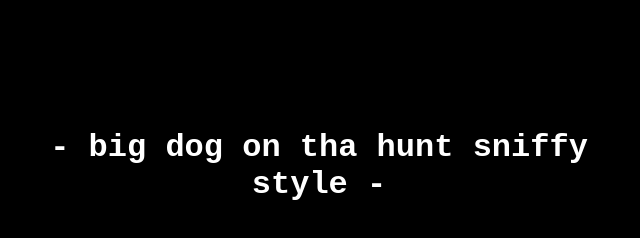
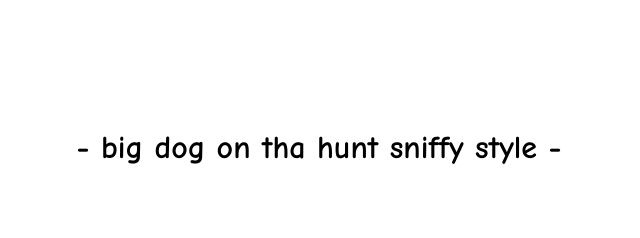
Before and after one commit to vaguecity/vaguecity.github.io, a plain HTML site: page index.html in a window 1280 px wide. Shown: the whole page, without its empty margins (321-961 px from the left). Drawn offline with Linux system fonts and the light colour scheme.

Commit message:
Add files via upload

```diff
--- a/css/style.css
+++ b/css/style.css
@@ -1,7 +1,8 @@
 html {
-  background: #000;
-  color: #fff;
-  font-family: monospace;
+  background: #fff;
+  color: #000;
+ /* font-family: monospace; */
+  font-family: Comic Sans MS;
   font-size: 1rem;
 }
 
```
